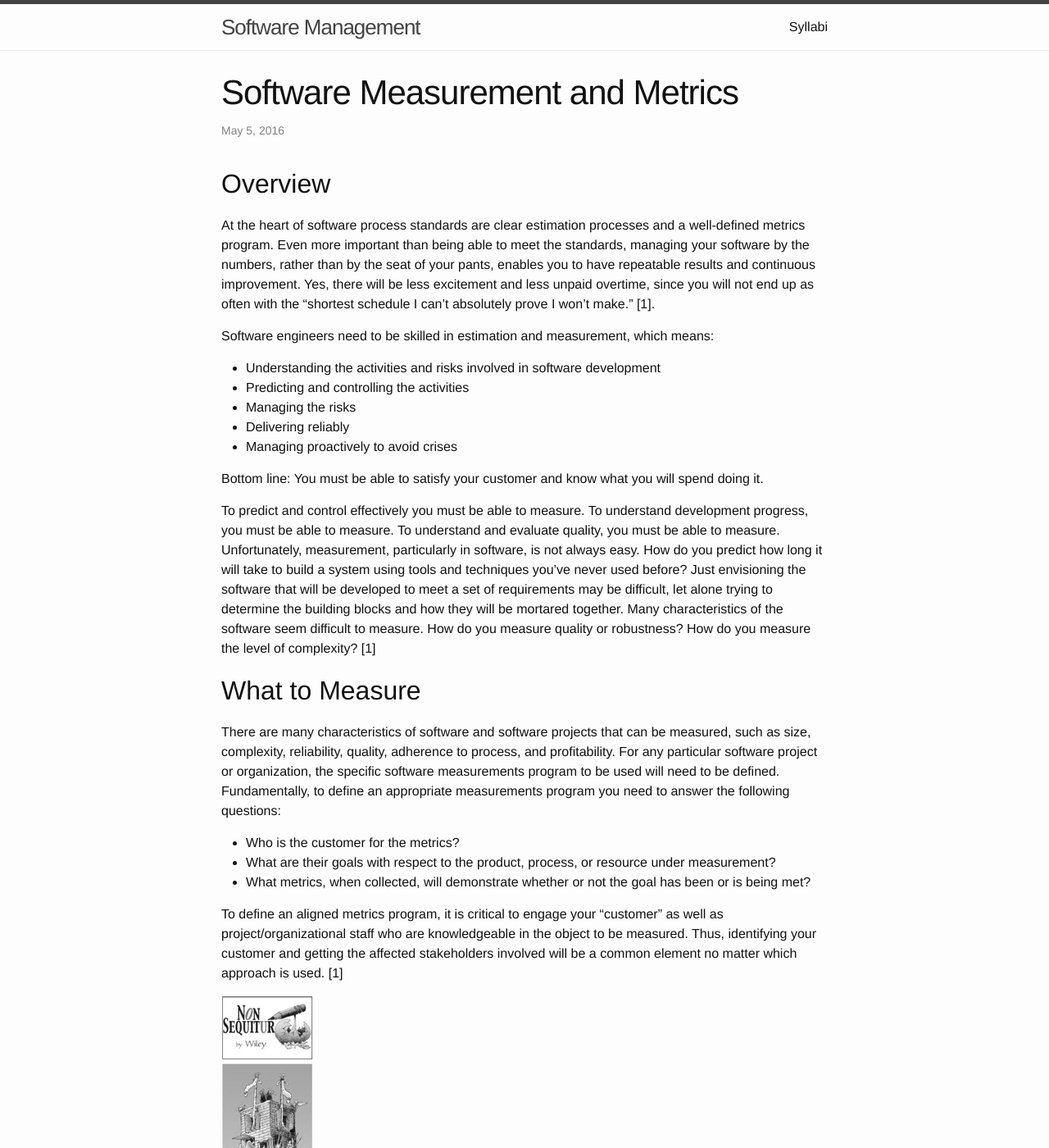
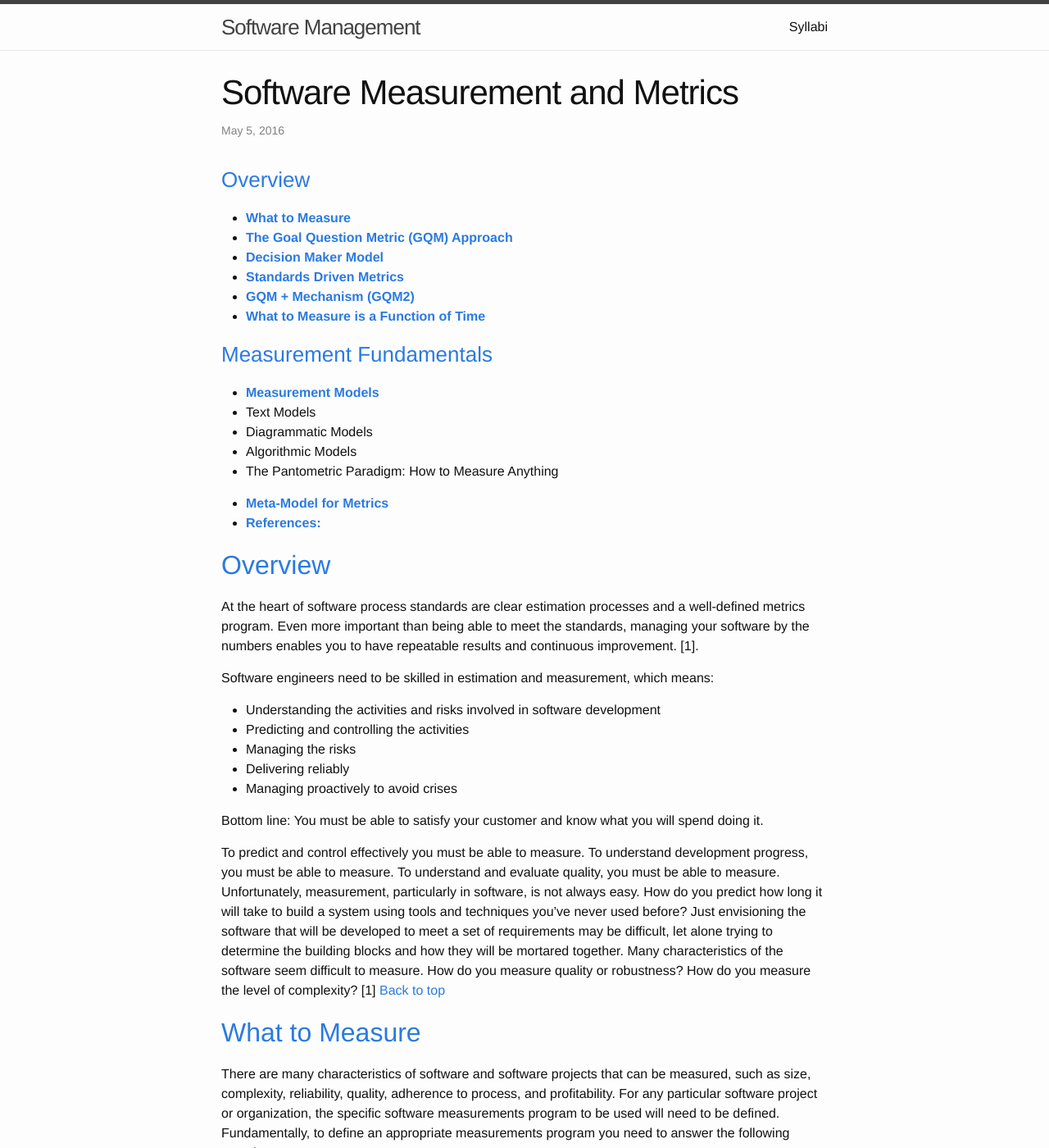
Before and after one commit to css566/css566.github.io, a Jekyll site: the page built from _posts/2016-05-05-software-measurement.md, in a window 1280 px wide and 1400 px high. Shown: the whole window at 82% size. Built offline with Jekyll 4.4.1, drawn with Linux system fonts in a browser that asks for light colours; comment, search, counter and statistics services are not loaded; some of the changed text lies outside the part shown.

Commit message:
Update 2016-05-05-software-measurement.md

```diff
--- a/_posts/2016-05-05-software-measurement.md
+++ b/_posts/2016-05-05-software-measurement.md
@@ -2,9 +2,29 @@
 layout: post
 title: Software Measurement and Metrics
 ---
+ <a name="content"></a>
 
-## Overview
-At the heart of software process standards are clear estimation processes and a well-defined metrics program.  Even more important than being able to meet the standards, managing your software by the numbers, rather than by the seat of your pants, enables you to have repeatable results and continuous improvement. Yes, there will be less excitement and less unpaid overtime, since you will not end up as often with the “shortest schedule I can’t absolutely prove I won’t make.” [1].
+### [Overview](#overview)
+* [**What to Measure**](#whattomeasure)
+* [**The Goal Question Metric (GQM) Approach**](#gqm)
+* [**Decision Maker Model**](#decisionmakermodel)
+* [**Standards Driven Metrics**](#standardsdrivenmetrics)
+* [**GQM + Mechanism (GQM2)**](#gqm2)
+* [**What to Measure is a Function of Time**](#functionoftime)
+
+### [Measurement Fundamentals](#measurementfundamentals)
+* [**Measurement Models**](#measurementmodels)
+ * Text Models
+ * Diagrammatic Models
+ * Algorithmic Models
+ * The Pantometric Paradigm: How to Measure Anything
+
+* [**Meta-Model for Metrics**](#meta-model)
+* [**References:**](#references)
+
+## <a name="overview">Overview</a>
+
+At the heart of software process standards are clear estimation processes and a well-defined metrics program.  Even more important than being able to meet the standards, managing your software by the numbers enables you to have repeatable results and continuous improvement.  [1].
 
 Software engineers need to be skilled in estimation and measurement, which means:
 
@@ -17,8 +37,9 @@ Software engineers need to be skilled in estimation and measurement, which means
 Bottom line: You must be able to satisfy your customer and know what you will spend doing it.
 
 To predict and control effectively you must be able to measure. To understand development progress, you must be able to measure. To understand and evaluate quality, you must be able to measure. Unfortunately, measurement, particularly in software, is not always easy. How do you predict how long it will take to build a system using tools and techniques you’ve never used before? Just envisioning the software that will be developed to meet a set of requirements may be difficult, let alone trying to determine the building blocks and how they will be mortared together. Many characteristics of the software seem difficult to measure. How do you measure quality or robustness? How do you measure the level of complexity? [1]
+[Back to top](#content)
 
-## What to Measure
+## <a name="whattomeasure">What to Measure</a>
 
 There are many characteristics of software and software projects that can be measured, such as size, complexity, reliability, quality, adherence to process, and profitability. For any particular software project or organization, the specific software measurements program to be used will need to be defined.
 Fundamentally, to define an appropriate measurements program you need to answer the following questions:
@@ -36,8 +57,9 @@ To define an aligned metrics program, it is critical to engage your “customer
 
 ----------
 
+[Back to top](#content)
 
-### The Goal Question Metric (GQM) Approach
+### <a name="gqm">The Goal Question Metric (GQM) Approach</a>
 
 The Goal Question Metric (GQM) approach, defined by Basili et al. [2], is a valuable, structured, and widely accepted method for answering the question of what to measure. GQM drives the definition of a metrics program from the top down:
 
@@ -61,7 +83,9 @@ Another metric that could be used to address this question is:
 
 This approach can be taken for any and all goals and stakeholders to define an aligned metrics program [1] (for entire sub-section).
 
-### Decision Maker Model
+[Back to top](#content)
+
+### <a name="decisionmakermodel">Decision Maker Model</a>
 
 Another method for selecting metrics is to focus on project decision making. The decision maker is the customer for the metric, with metrics produced to facilitate informed decision making. In this method, you need to determine what the needs of the decision maker are, recognizing that these will change over time [3]. This method is entirely consistent with the GQM method, with a focus on decisions that must be made. This concept is illustrated in the Figure below.
 
@@ -80,7 +104,9 @@ Understanding the decisions that must be made will naturally lead to the project
 
 With this method, look to the needs of the decision makers to define the metrics to be used. [1] (Entire section)
 
-### Standards Driven Metrics
+[Back to top](#content)
+
+### <a name="standardsdrivenmetrics">standards Driven Metrics</a>
 
 Both generic and industry-specific software engineering standards for collection and use of metrics are available. Some organizations use these to drive their metrics programs. For example, the Software Engineering Institute (SEI) software maturity model requires the measurement of system size, project time, level of effort, and software defects. SEI integrates these measures with the required processes in support of Project Management and Continuous Improvement. Laird and Brennan [cite] consider the SEI set, along with productivity, to be the minimal set for any organization. They define the minimal set to include:
 
@@ -94,7 +120,9 @@ Different industries may have their own standards for metrics, reliability, and
 
 Under a standards-driven metrics approach, software managers should look for both industry and generic standards that are aligned with applicable business goals for an indication of metrics to be used [1] (Entire section).
 
-### GQM + Mechanism (GQM2)
+[Back to top](#content)
+
+### <a name="gqm2">GQM + Mechanism (GQM2)</a>
 
 There is an important addition to all of the above approaches that must be considered. The mechanism for collecting the metrics data must be well understood and agreed to before implementing the program.  The GQM2 approach adds this mechanism to GQM.  The Mechanism This includes identifying who will be responsible for ensuring the collection and reporting of valid data, how frequently the data will be collected, how frequently the data will be reported, and what infrastructure (e.g., tools, staff resources) will be needed to collect and report the data. [1]
 
@@ -106,6 +134,9 @@ Failing to understand and gain agreement on this last “M” can lead to numero
 - Project budgets are overrun due to the cost of the metrics program infrastructure.
 - Project schedules are overrun due to unplanned staff time for data entry and validation.
 
+[Back to top](#content)
+
+## <a name="functionsoftime">What to Measure is a Function of Time</a>
 ### What to Measure is a Function of Time
 
 One characteristic of any metrics program is that it is a function of time in three ways [1] (entire section):
@@ -116,10 +147,15 @@ One characteristic of any metrics program is that it is a function of time in th
 
 - Third, metrics, especially when used as a factor in recognition and/or compensation, can lose their efficacy over time. Focus can become fixated on the metric itself and how to “manage the metric” rather than on the ultimate goal the project is trying to achieve. This may necessitate selecting a different metric that supports the goal or changing the way the existing metric is calculated.
 
-## Measurement Fundamentals
+[Back to top](#content)
+
+## <a name="measurementfundamentals">Measurement Fundamentals</a>
 
 In software, the issue is that so many things that we want to measure seem so “unmeasurable.” How do you measure the complexity of a program? What does complexity even mean? How do you measure productivity? If someone can write 100 lines of code in two hours to program a function, but the software has five bugs in it, is it reasonable productivity? And what is that productivity? Better yet, if someone else can program the same function in one line of code, in one hour, what is their productivity? Whose productivity is better? [1]
 
+[Back to top](#content)
+
+### <a name="measurementmodels">Measurement Models</a>
 ### Measurement Models
 
 The key to “making the unmeasurable measurable” is models. A model is an abstraction, which strips away unnecessary details and views an entity or concept from a particular perspective. Models allow us to focus on the important parts, ignore those that are irrelevant, and hypothesize and reason about an entity. Models make measurement possible.
@@ -185,7 +221,9 @@ You may be concerned about how to create a model. The Pantometric Paradigm [8] i
 
 Now you have a quantitative representation (model) of your subject which matches your definition. You can now manipulate it, reason about it, experiment with it, and evolve it.
 
-### Meta-Model for Metrics
+[Back to top](#content)
+
+### <a name="metal-model">Meta-Model for Metrics</a>
 
 Another method for creating models that takes abstract concepts to empirical measurements is from Kan [9], and is depicted below. You begin with an abstract concept, define it, create an operational definition, and then specify a real-world measurement.
 
@@ -209,6 +247,9 @@ An example of this methodology, using the same response time example, is shown b
 
 There are attributes of software that we can define and measure directly, such as the number of modules in a system or the number of people assigned to a project. These are called “direct measures.” However, many of the attributes we want to measure are calculated, such as number of defects per thousand lines of code (KLOC) or average number of lines of code (LOC) produced per week. These are called “indirect measures.”
 
+[Back to top](#content)
+
+## <a name="references">References</a>
 ### References:
 
 [1] L. Laird and C. Brennan, Software Measurement and Estimation: A Practical Approach, IEEE Press 2006 Citation
@@ -230,3 +271,5 @@ There are attributes of software that we can define and measure directly, such a
 [9] S. Kan, Metrics and Models in Software Quality Engineering, 2nd ed., Addison-Wesley, Boston, 2003.
 
 [10] R.S. Kaplan and D.P. Norton, “The balanced scorecard—measures that drive performance,” The Harvard Business Review, 1992.
+
+[Back to top](#content)
```
